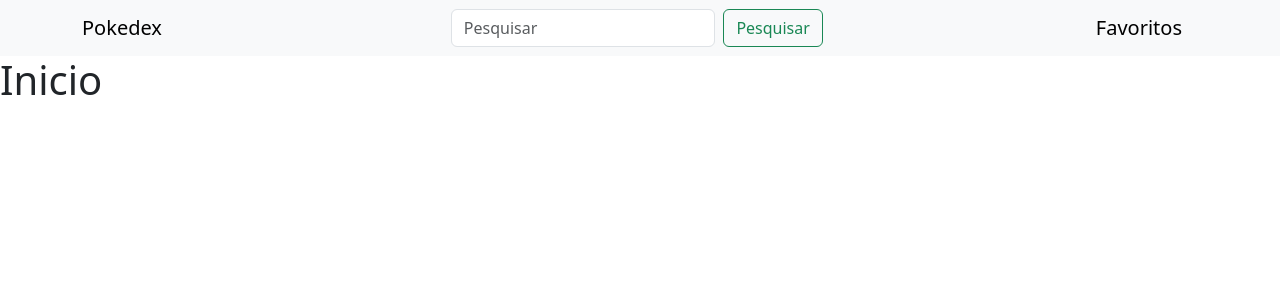
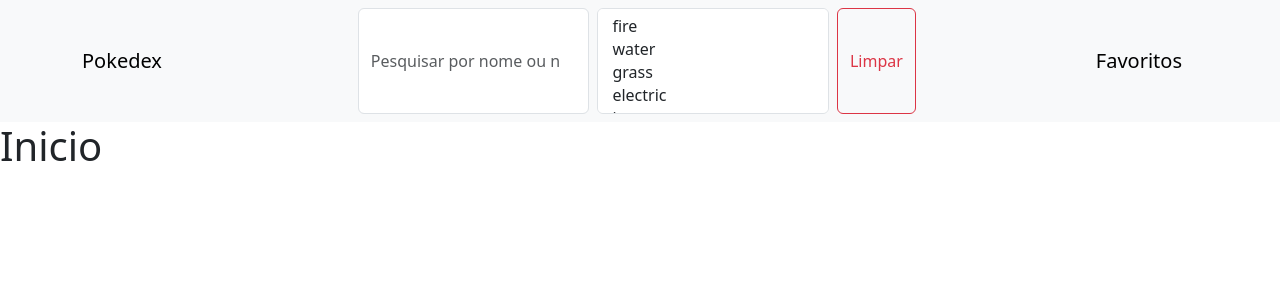
Before and after one commit to Mario-Nakazato/pokedex, a Vue app in the folder pokedex/: page / in a window 1280 px wide. Shown: the top 300 px of the page. Built offline with nearby package versions, Linux system fonts and the light colour scheme.

Commit message:
Added the filter to search by Pokémon type and changed the search button to Clear search and filtering

```diff
--- a/pokedex/src/App.vue
+++ b/pokedex/src/App.vue
@@ -1,14 +1,14 @@
-<script setup lang="ts">
-import { RouterLink, RouterView } from 'vue-router';
-</script>
-
 <template>
     <nav class="navbar bg-body-tertiary">
         <div class="container">
             <RouterLink to="/pokedex" class="navbar-brand">Pokedex</RouterLink>
-			<form class="d-flex col-md-4 col-12" role="search">
-				<input class="form-control me-2" type="search" placeholder="Pesquisar" aria-label="Search">
-				<button class="btn btn-outline-success" type="submit">Pesquisar</button>
+            <form class="d-flex col-md-6 col-12" role="search" @submit.prevent="handleSearch">
+                <input v-model="searchQuery" class="form-control me-2" type="search"
+                    placeholder="Pesquisar por nome ou número" aria-label="Search" />
+                <select v-model="selectedTypes" multiple class="form-select me-2">
+                    <option v-for="tipo in tipos" :key="tipo" :value="tipo">{{ tipo }}</option>
+                </select>
+                <button class="btn btn-outline-danger" type="button" @click="clearForm">Limpar</button>
             </form>
             <RouterLink to="/favorites" class="navbar-brand">Favoritos</RouterLink>
         </div>
@@ -16,4 +16,44 @@
     <RouterView></RouterView>
 </template>
 
+<script setup lang="ts">
+import { ref } from 'vue';
+import { useRouter } from 'vue-router';
+
+const tipos: string[] = [
+    'fire',
+    'water',
+    'grass',
+    'electric',
+    'ice',
+    'fighting',
+    'poison',
+    'ground',
+    'flying',
+    'psychic',
+    'bug',
+    'rock',
+    'ghost',
+    'dragon',
+    'dark',
+    'steel',
+    'fairy',
+    'normal',
+];
+
+const searchQuery = ref('');
+const selectedTypes = ref<string[]>([]);
+const router = useRouter();
+
+const handleSearch = () => {
+    const query = searchQuery.value;
+    router.push({ path: '/pokedex', query: { search: query, types: selectedTypes.value } });
+};
+
+const clearForm = () => {
+    searchQuery.value = '';
+    selectedTypes.value = [];
+};
+</script>
+
 <style scoped></style>
```
Lines whose indentation alone changed are shown as unchanged.
